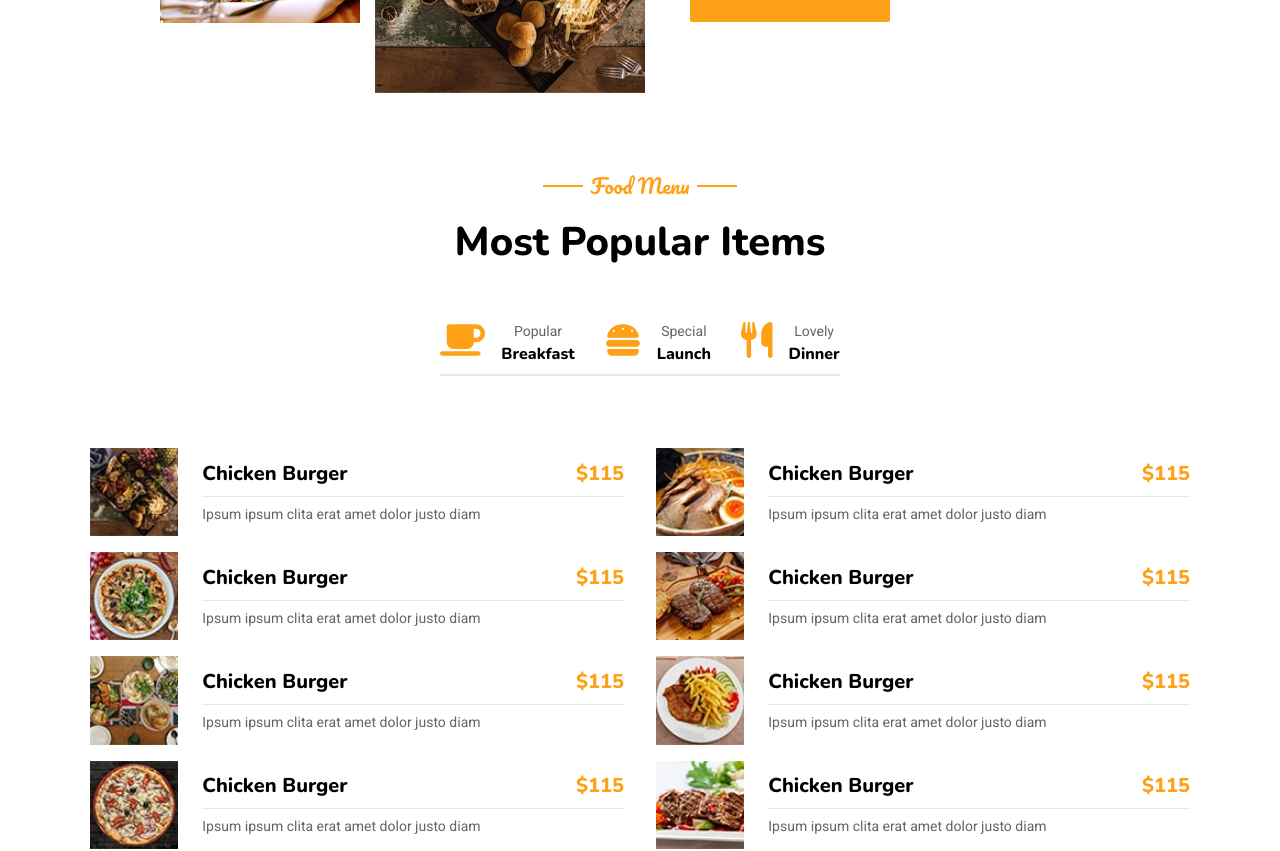
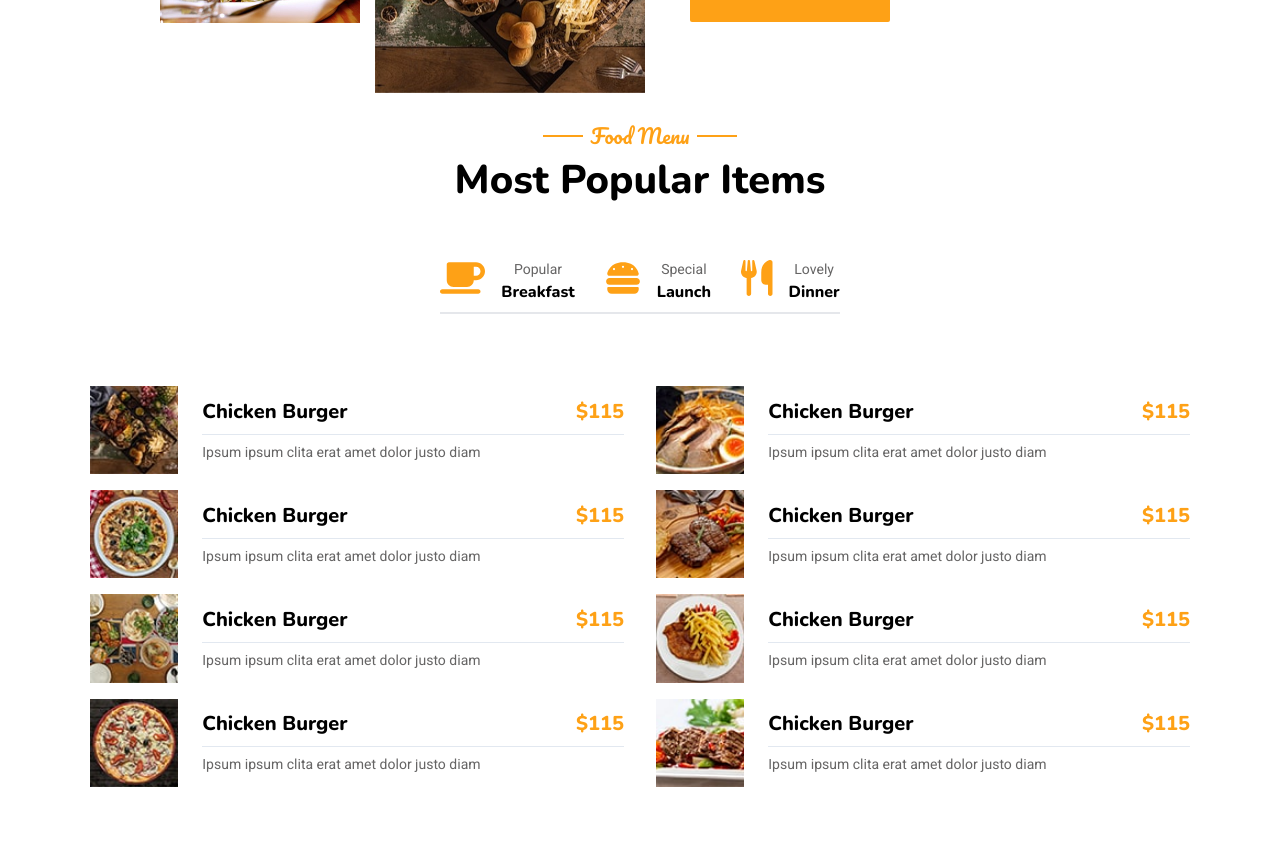
Before and after one commit to ms-moradi/Restuarant, a Next.js app: page / in a window 1280 px wide. Shown: the part 1680-2531 px from the top of the page. Built offline with nearby package versions, Linux system fonts and the light colour scheme.

Commit message:
delete header and replace title component

```diff
--- a/src/component/foodMenu/foodMenu.jsx
+++ b/src/component/foodMenu/foodMenu.jsx
@@ -1,9 +1,9 @@
 'use client'
 
 import { useState } from "react";
-import { pacifico, nunito, heebo } from "@/analytics/font/fonts";
+import { nunito, heebo } from "@/analytics/font/fonts";
 import FoodCard from "../foodCard/foodCard";
-
+import Title from "../title/title";
 
 import { FontAwesomeIcon } from "@fortawesome/react-fontawesome";
 import { faMugSaucer, faBurger, faUtensils } from "@fortawesome/free-solid-svg-icons";
@@ -28,16 +28,9 @@ const FoodMenu =()=>{
         console.log(key ,meal)
     }
     return(
-        <div className="flex flex-col items-center my-[150px]">
-            <div className="flex justify-start items-center gap-2 pb-3">
-                <div className="w-[40px] h-[2px] bg-[#fea116]"></div>
-                <h5 className={`${pacifico.className} text-[#fea116] text-xl`}>Food Menu</h5>
-                <div className="w-[40px] h-[2px] bg-[#fea116]"></div>
-            </div>
-            <div className="mb-[50px]">
-                <h1 className={`${nunito.className} text-[40px] font-extrabold`}>Most Popular Items</h1>
-            </div>
-            <div className="border-b-[2px] flex justify-center gap-[30px] pb-2">
+        <div className="flex flex-col items-center my-20">
+            <Title title={'Food Menu'} header={'Most Popular Items'}/>
+            <div className="border-b-[2px] flex justify-center gap-[30px] pb-2 mt-[50px]">
                 {buttons.map((button , key)=>(
                     <button key={key} className="flex justify-start gap-4" onClick={event => handelButtonMenu(key)}>
                         <FontAwesomeIcon icon={button.icon} className="text-[#fea116] text-4xl"/>
```
